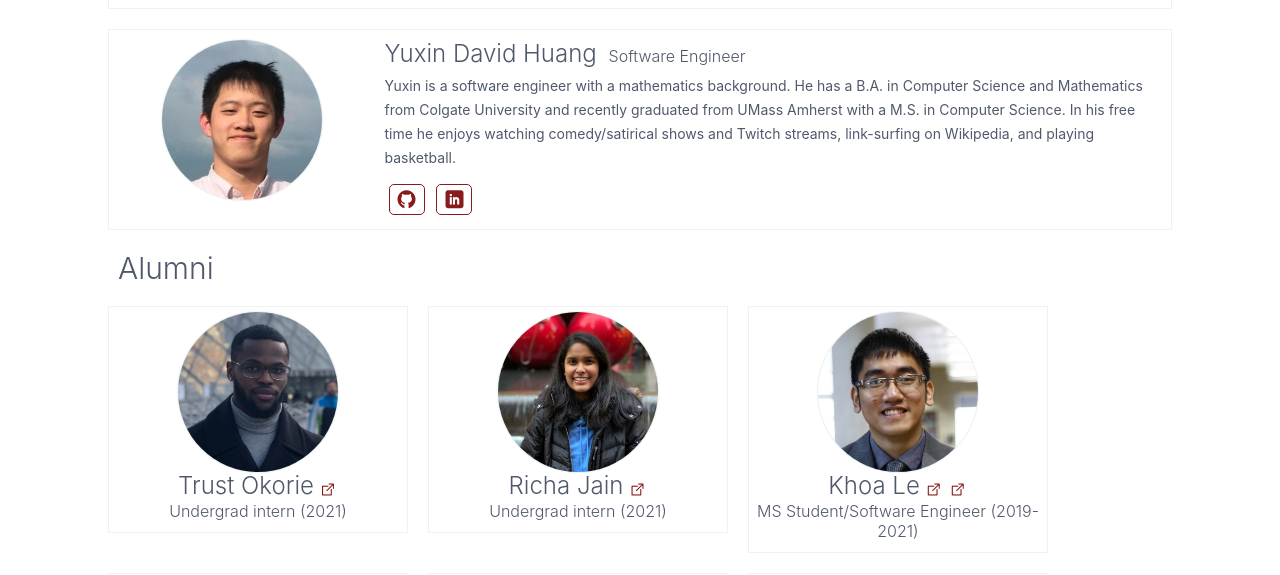
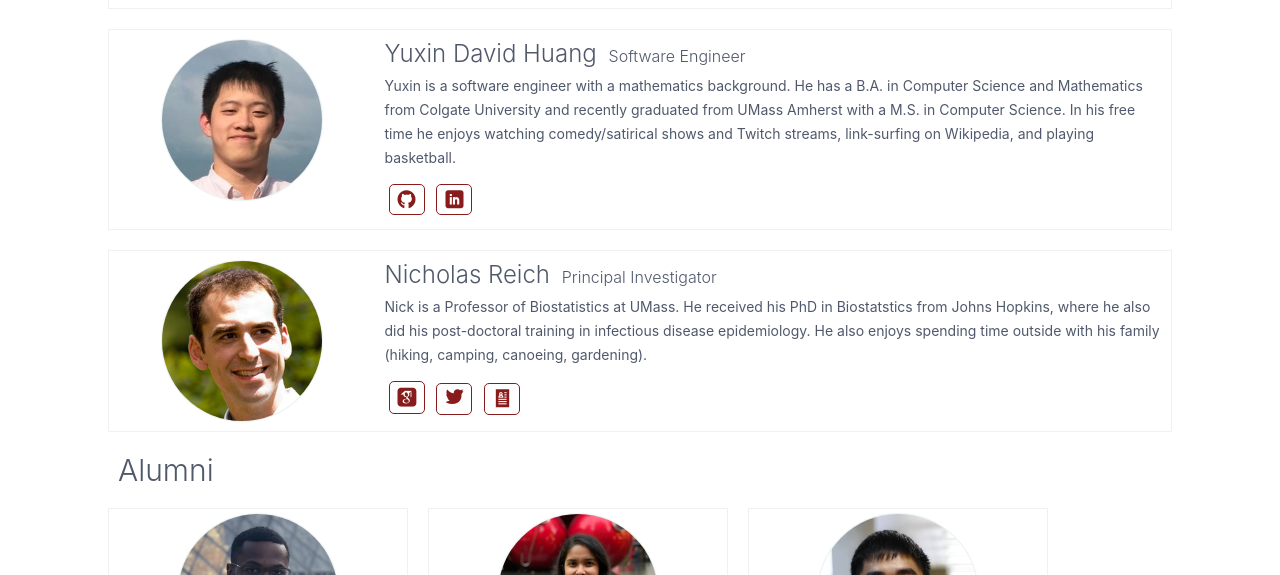
Before and after one commit to IgnisLi/IgnisLi.github.io, a Jekyll site: the page built from people.html, in a window 1280 px wide and 900 px high, scrolled down 3737 px, cut to the strip 0-575 px from the top of the window. Built offline with Jekyll 4.4.1, drawn with Linux system fonts in a browser that asks for light colours; nearby versions of some CDN libraries; some web fonts are replaced; comment, search, counter and statistics services are not loaded.

Commit message:
Update people.html

```diff
--- a/people.html
+++ b/people.html
@@ -79,6 +79,45 @@ layout: default
         </div>
       {% endif %}
   {% endfor %}
+
+ <div class="column col-12">
+          <div class="card-people columns">
+            <div class="card-image column col-3 col-sm-12">
+              <div class="img-people" style="background-image: url(/images/people/nick.jpg);">
+              </div>
+            </div>
+            <div class="column col-9 col-sm-12">
+              <div class="card-header">
+                <h4 class="card-title">Nicholas Reich</h4>&nbsp;&nbsp;
+                <h6 class="card-subtitle show-sm">Principal Investigator</h6>
+                <h6 class="card-subtitle-inline hide-sm">Principal Investigator</h6>
+              </div>
+              <div class="card-body">
+                <p>Nick is a Professor of Biostatistics at UMass. He received his
+PhD in Biostatstics from Johns Hopkins, where he also did his post-doctoral
+training in infectious disease epidemiology. He also enjoys spending time outside
+with his family (hiking, camping, canoeing, gardening).</p>
+
+              </div>
+              <div class="card-footer">
+
+                  <a href="https://scholar.google.com/citations?hl=en&user=AQUsdvkAAAAJ" id="link-container">
+                    <span class="ai ai-google-scholar-square ai-2x" id="link"></span>
+                  </a>
+
+                  <a href="https://twitter.com/reichlab" id="link-container">
+                    <span class="flaticon-twitter-1" id="link"></span>
+                  </a>
+
+                  <a href="http://reichlab.io/pdfs/cv/cvReich.pdf" id="link-container">
+                    <span class="flaticon-curriculum" id="link"></span>
+                  </a>
+
+              </div>
+            </div>
+          </div>
+        </div>
+
   <div class="column col-12">
     <h3 class="people-type">Alumni</h3>
   </div>
```
